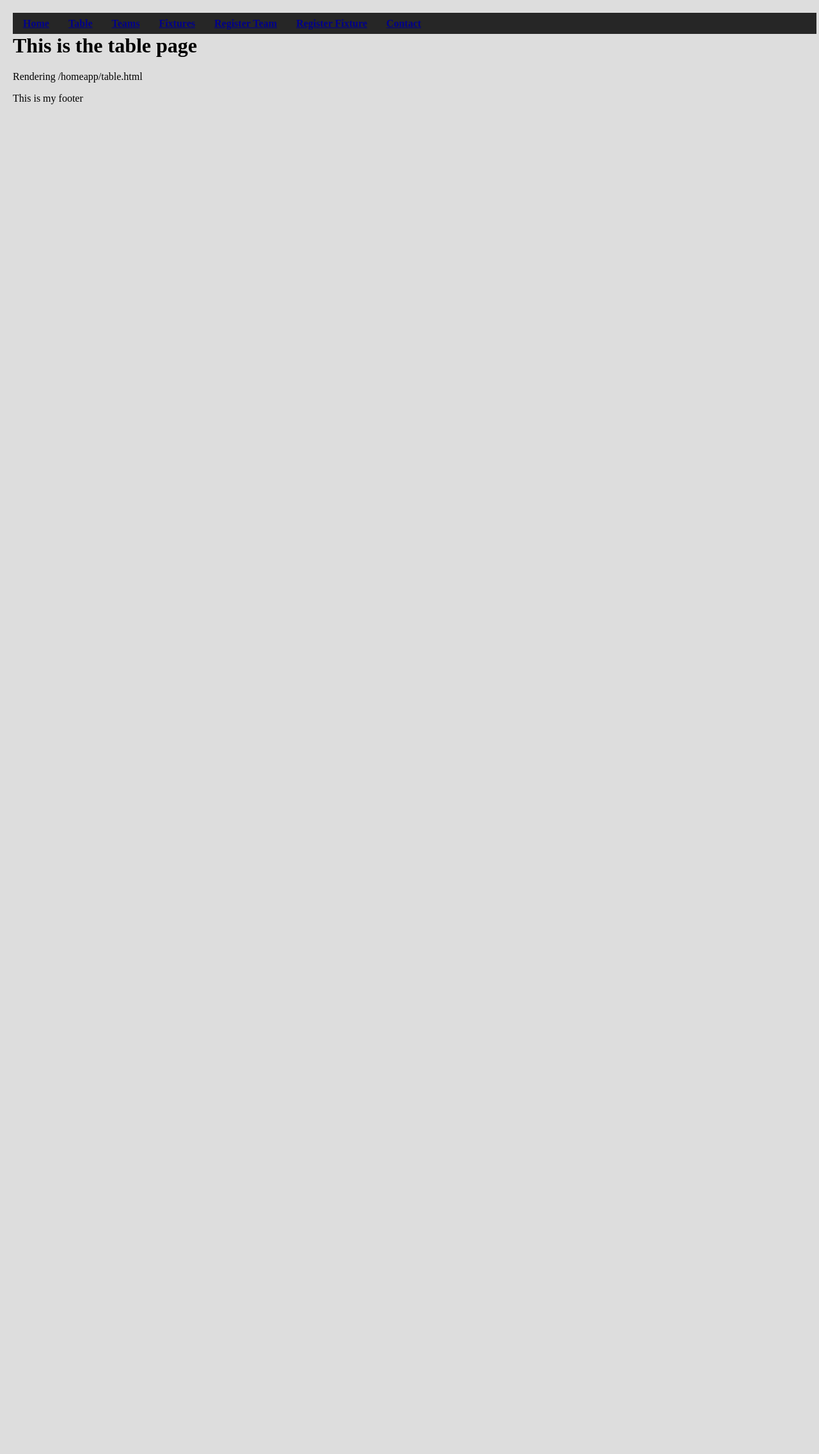
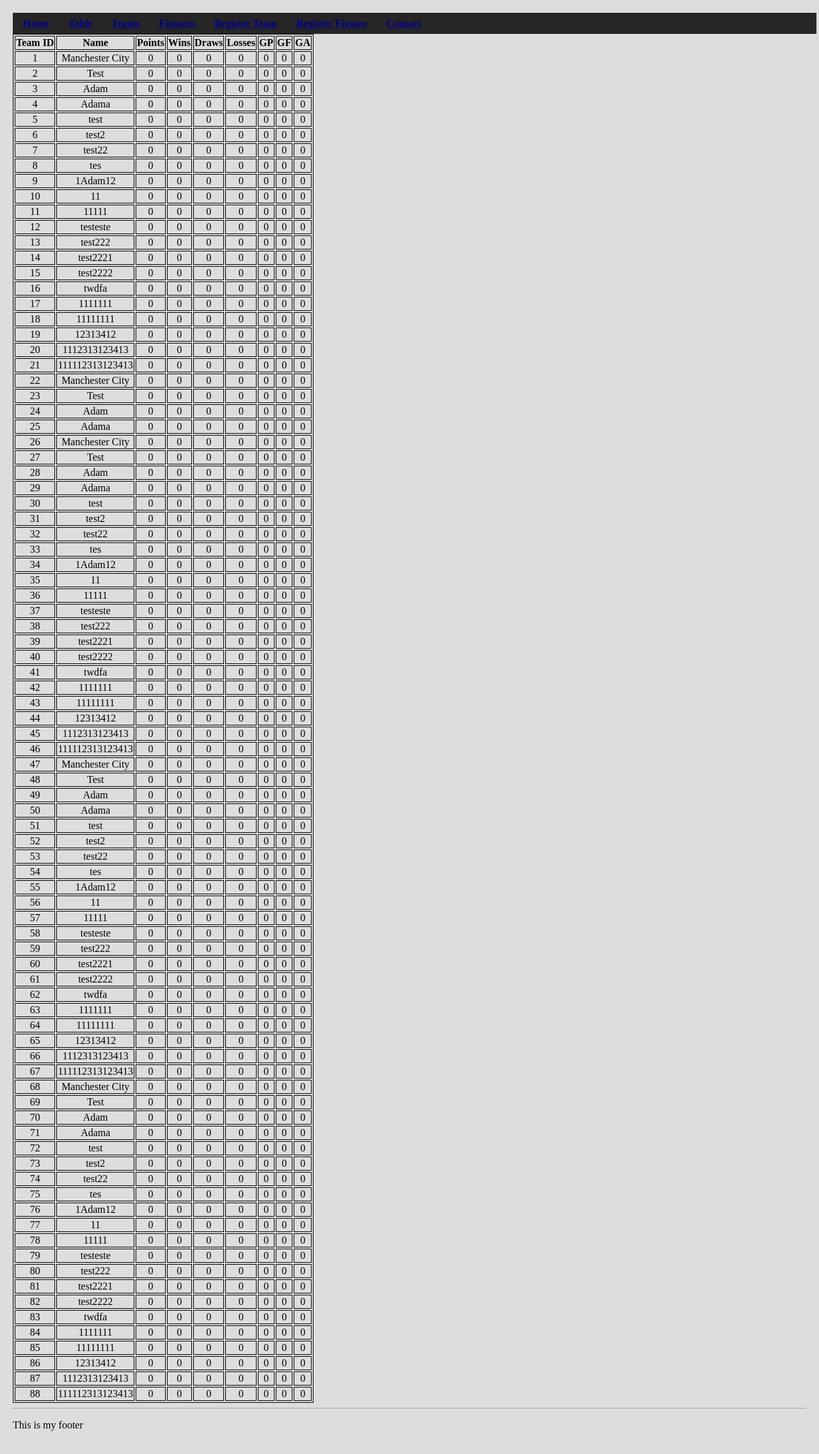
Before and after one commit to ameorazlan/coursework, a Django app: page /teams/table in a window 1280 px wide. Shown: the whole page at 64% size. Before the commit the page ends 163 px from the top, so only its background shows below. Run offline with Django 4.2, Linux system fonts and the light colour scheme; data comes from the database, SQL or seed files in the repository; both versions use the stored data as it was after the commit; style sheets or scripts are compiled from the project's sources; some libraries are stand-ins or nearby versions.

Commit message:
Added table view functionality

```diff
--- a/teams/templates/teams/create.html
+++ b/teams/templates/teams/create.html
@@ -6,10 +6,11 @@ function validateTerms() {
         window.alert("Please checek terms and conidtions");
         return false;
     }
+    return true;
 }
 </script>
 <h1>Register your team here</h1>
-<form method="POST" enctype="multipart/form-data" onsubmit= "return validateTerms()">
+<form method="POST" enctype="multipart/form-data" >
     <!-- Security token -->
     {% csrf_token %}
     <!-- Using the formset -->
--- a/teams/templates/teams/table.html
+++ b/teams/templates/teams/table.html
@@ -3,6 +3,53 @@
 <title>Table</title>
 {% endblock title%}
 {% block content %}
-<h1>This is the table page</h1>
-<p>Rendering /homeapp/table.html</p>
+<table>
+    <tr>
+        <th>Team ID</th>
+        <th>Name</th>
+        <th>Points</th>
+        <th>Wins</th>
+        <th>Draws</th>
+        <th>Losses</th>
+        <th>GP</th>
+        <th>GF</th>
+        <th>GA</th>
+    </tr>
+    {% for team in table_list %}
+
+        <tr>
+            <td>
+                {{ team.id }}
+            </td>
+            <td>
+            {% for team2 in team_list %}
+                {% if team2.id == team.team_id %}
+                    {{ team2.name }}
+                {% endif %}
+            {% endfor %}
+            </td>
+            <td>
+                {{ team.score}}
+            </td>
+            <td>
+                {{team.wins}}
+            </td>
+            <td>
+                {{team.draws}}
+            </td>
+            <td>
+                {{ team.loses | truncatechars:20}}
+            </td>
+            <td>
+                {{ team.GP}}
+            </td>
+            <td>
+                {{team.GF}}
+            </td>
+            <td>
+                {{team.GA}}
+            </td>
+        </tr>
+    {% endfor %}
+   </table> <hr/>
 {% endblock content %}
--- a/teams/views.py
+++ b/teams/views.py
@@ -1,6 +1,6 @@
 from django.shortcuts import (get_object_or_404, render, redirect)
 from django.contrib import messages
-from .models import team
+from .models import team, table as tablemodel
 from .forms import teamForm, fixtureForm
 
 
@@ -11,6 +11,12 @@ def fixtures(request):
 
 def table(request):
     context = {}
+    context["table_list"] = tablemodel.objects.all()
+    context["team_list"] = team.objects.all()
+    for teamobj in team.objects.all():
+        if (tablemodel.objects.filter(team=teamobj).count == 0):
+            a = tablemodel.objects.create(team=teamobj)
+            a.save()
     return render(request, 'teams/table.html', context)
 
 def teams(request):
```
Also changed, not shown: db.sqlite3.
